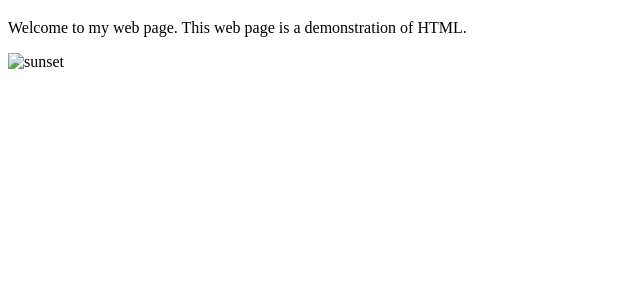
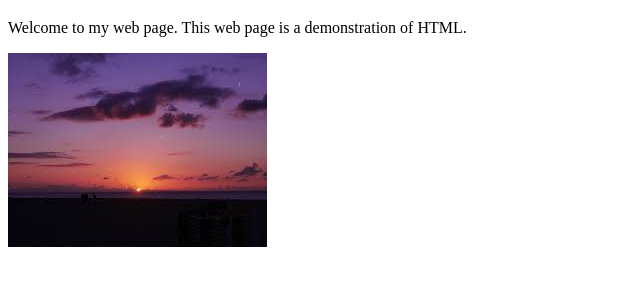
Before and after one commit to savaxxahx/GHpage, a plain HTML site: page index.html in a window 1280 px wide. Shown: the part 61-346 px from the top of the page, without its empty margins (0-640 px from the left). Drawn offline with Linux system fonts and the light colour scheme.

Commit message:
Update index.html

```diff
--- a/index.html
+++ b/index.html
@@ -8,6 +8,6 @@
      web page is a demonstration of
      HTML.
    </p>
-  <img src="\sunset.jpg" alt="sunset">
+  <img src="\sunset.jfif" alt="sunset">
  </body>
 </html>
```
